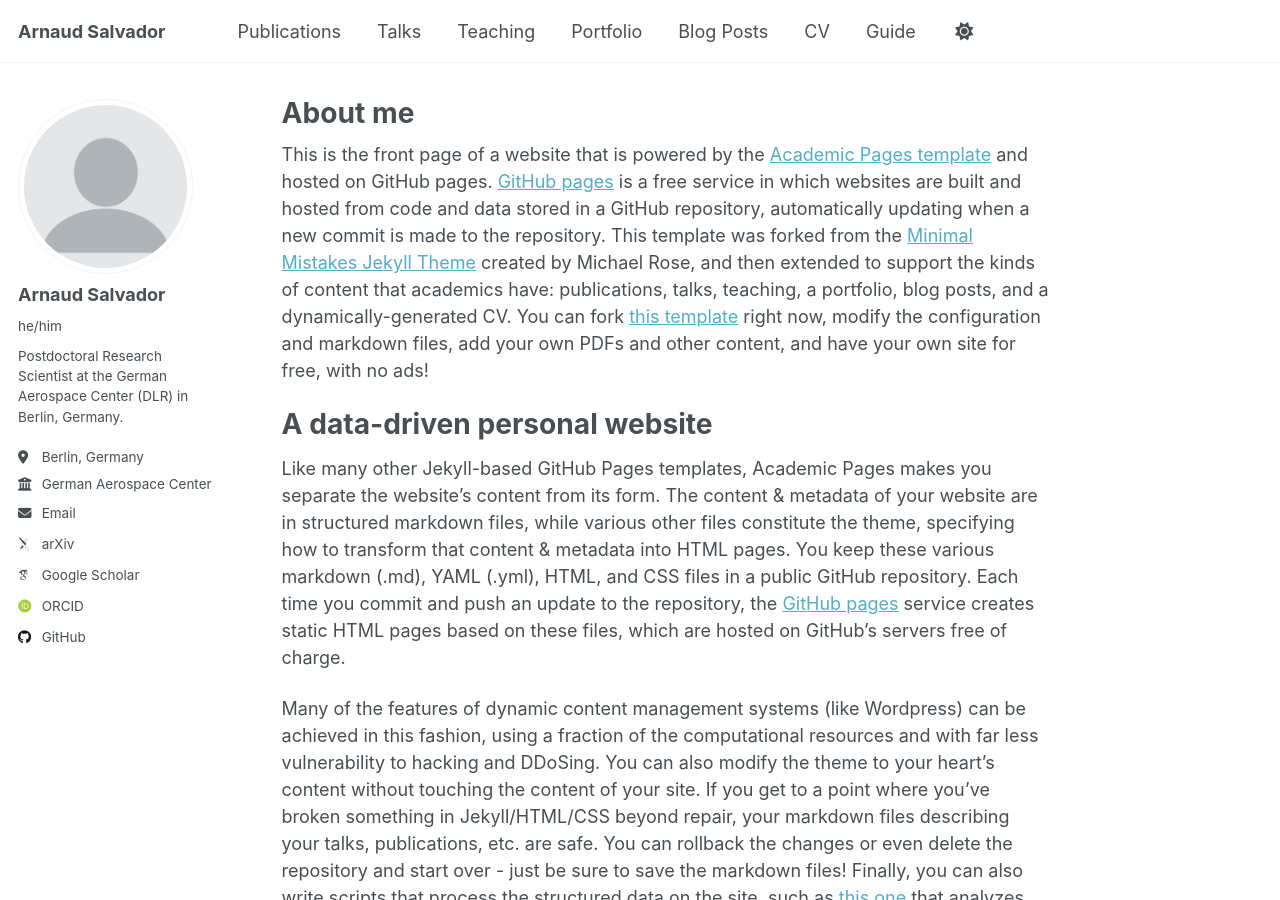
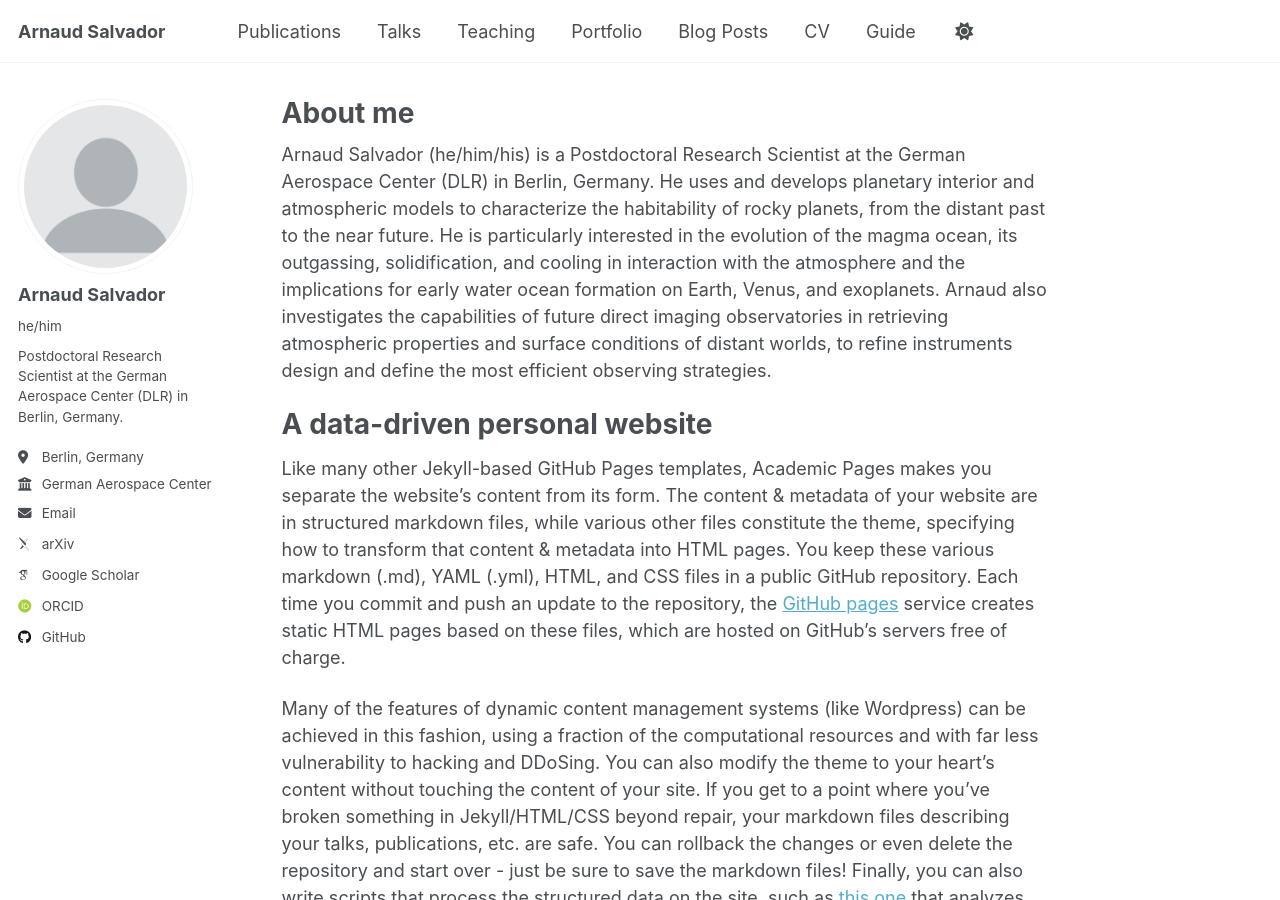
Before and after one commit to arnaudsalvador/arnaudsalvador.github.io, a Jekyll site: the page built from _pages/about.md, in a window 1280 px wide and 900 px high. Built offline with Jekyll 4.4.1, drawn with Linux system fonts in a browser that asks for light colours; some web fonts are replaced.

Commit message:
Update about.md

```diff
--- a/_pages/about.md
+++ b/_pages/about.md
@@ -7,7 +7,7 @@
   - /about.html
 ---
 
-This is the front page of a website that is powered by the [Academic Pages template](https://github.com/academicpages/academicpages.github.io) and hosted on GitHub pages. [GitHub pages](https://pages.github.com) is a free service in which websites are built and hosted from code and data stored in a GitHub repository, automatically updating when a new commit is made to the repository. This template was forked from the [Minimal Mistakes Jekyll Theme](https://mmistakes.github.io/minimal-mistakes/) created by Michael Rose, and then extended to support the kinds of content that academics have: publications, talks, teaching, a portfolio, blog posts, and a dynamically-generated CV. You can fork [this template](https://github.com/academicpages/academicpages.github.io) right now, modify the configuration and markdown files, add your own PDFs and other content, and have your own site for free, with no ads!
+Arnaud Salvador (he/him/his) is a Postdoctoral Research Scientist at the German Aerospace Center (DLR) in Berlin, Germany. He uses and develops planetary interior and atmospheric models to characterize the habitability of rocky planets, from the distant past to the near future. He is particularly interested in the evolution of the magma ocean, its outgassing, solidification, and cooling in interaction with the atmosphere and the implications for early water ocean formation on Earth, Venus, and exoplanets. Arnaud also investigates the capabilities of future direct imaging observatories in retrieving atmospheric properties and surface conditions of distant worlds, to refine instruments design and define the most efficient observing strategies.
 
 A data-driven personal website
 ======
```
